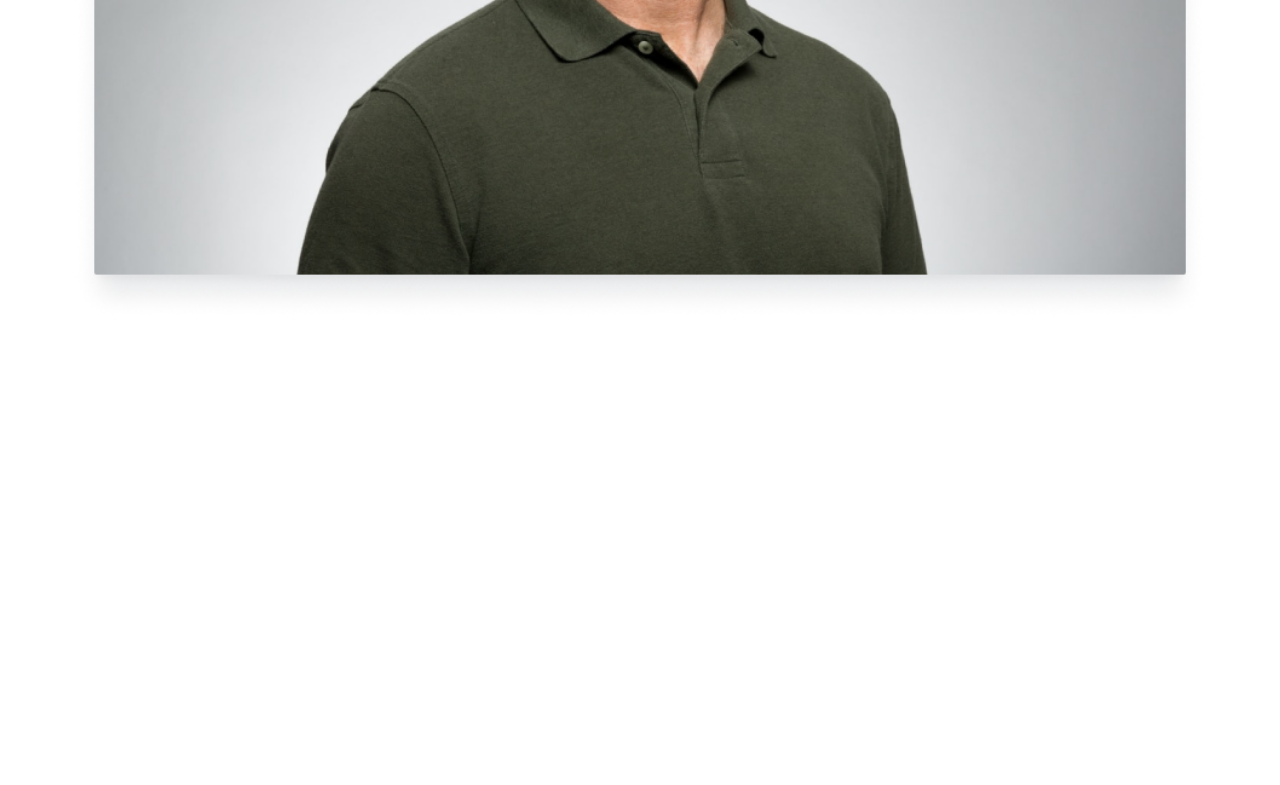
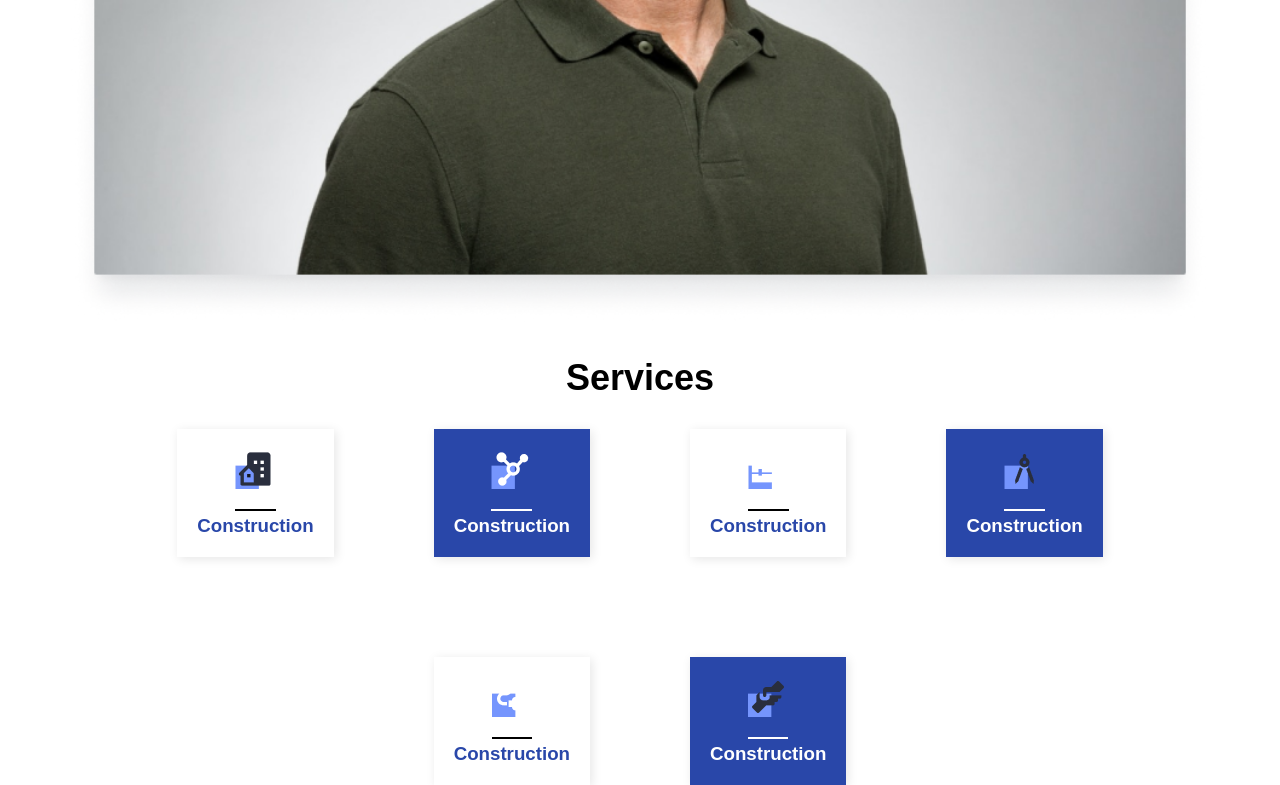
Before and after one commit to dinaHellal/The-Box, a plain HTML site: page index.html in a window 1280 px wide. Shown: the part 1721-2506 px from the top of the page. Before the commit the page ends 2048 px from the top, so only its background shows below. Drawn offline with Linux system fonts and the light colour scheme.

Commit message:
Add: Services Section

```diff
--- a/assets/styles/main.css
+++ b/assets/styles/main.css
@@ -200,3 +200,28 @@ header nav ul li a {
   background-color: var(--white);
   color: var(--main-color);
 }
+
+.services .cards {
+  gap: 100px;
+}
+.services .card {
+  padding: 20px;
+  border: none;
+  box-shadow: 2px 2px 10px rgb(0 0 0 / 0.1);
+}
+.services .card:nth-child(even) {
+  background-color: var(--main-color);
+}
+.services .card img {
+  padding-bottom: 20px;
+  border-bottom: 2px solid black;
+}
+.services .card:nth-child(even) img {
+  border-bottom-color: var(--white);
+}
+.services .card h3 {
+  color: var(--main-color);
+}
+.services .card:nth-child(even) h3 {
+  color: var(--white);
+}
--- a/index.html
+++ b/index.html
@@ -66,9 +66,40 @@
     </p>
     <p class="description">We’ve matured into an industry
       leader and trusted resource for those seeking quality, innovation and reliability when building in the U.S.</p>
-       <a href="#" class="btn">More on Our History</a>
+      <a href="#" class="btn">More on Our History</a>
     </div>
 </div>
+    </section>
+    <section class="services" id="services">
+      <div class="container">
+        <h2 class="title text-center">Services</h2>
+        <div class="cards d-flex ">
+          <div class="card text-center">
+            <img src="assets/icons/icon-1.webp" alt="">
+            <h3>Construction            </h3>
+          </div>
+          <div class="card text-center">
+            <img src="assets/icons/icon-2.webp" alt="">
+            <h3>Construction            </p>
+          </div>
+          <div class="card text-center">
+            <img src="assets/icons/icon-3.webp" alt="">
+            <h3>Construction            </h3>
+          </div>
+          <div class="card text-center">
+            <img src="assets/icons/icon-4.webp" alt="">
+            <h3>Construction            </p>
+          </div>
+          <div class="card text-center">
+            <img src="assets/icons/icon-5.webp" alt="">
+            <h3>Construction            </h3>
+          </div>
+          <div class="card text-center">
+            <img src="assets/icons/icon-6.webp" alt="">
+            <h3>Construction            </h3>
+          </div>
+        </div>
+      </div>
     </section>
   </main>
 </body>
```
